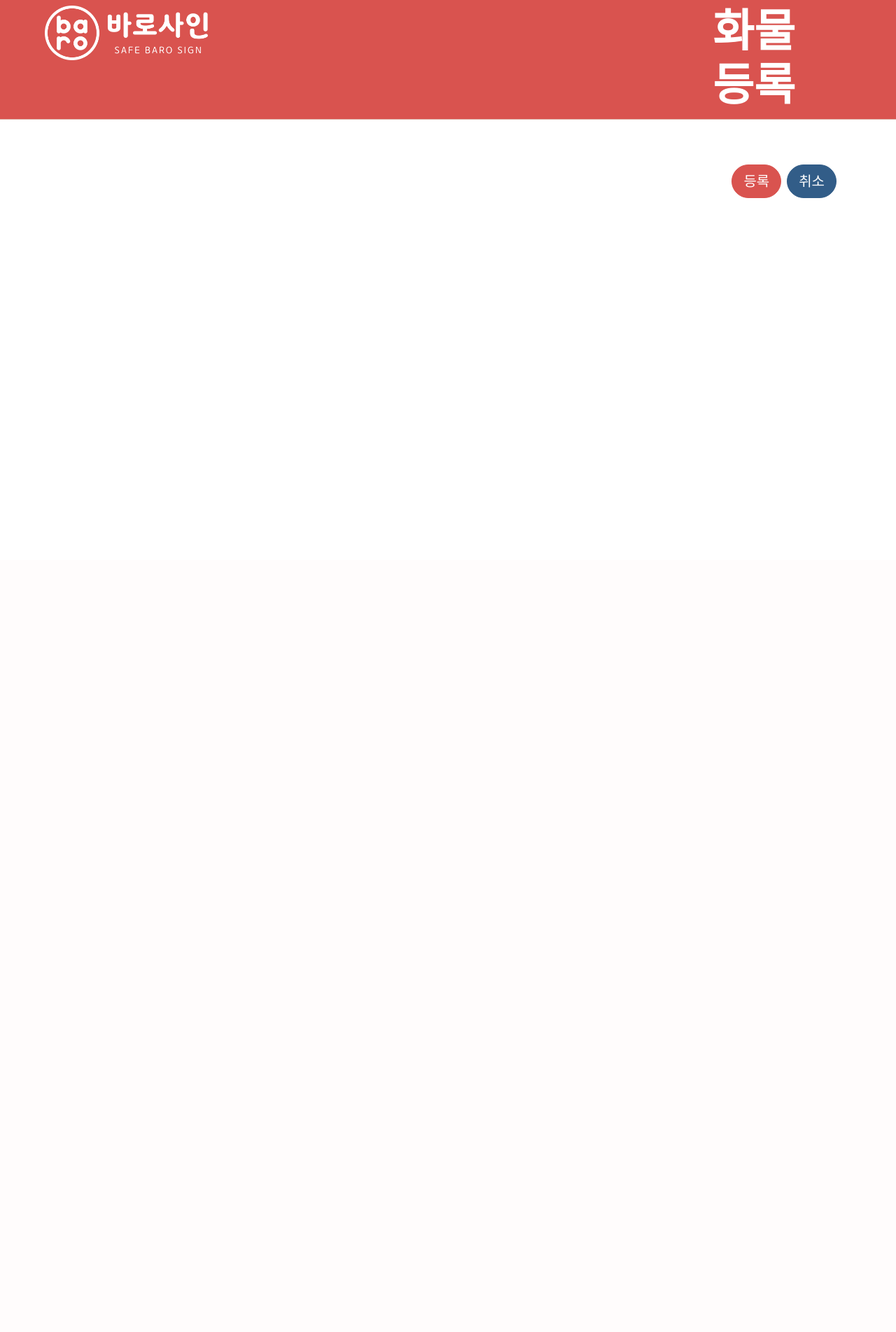
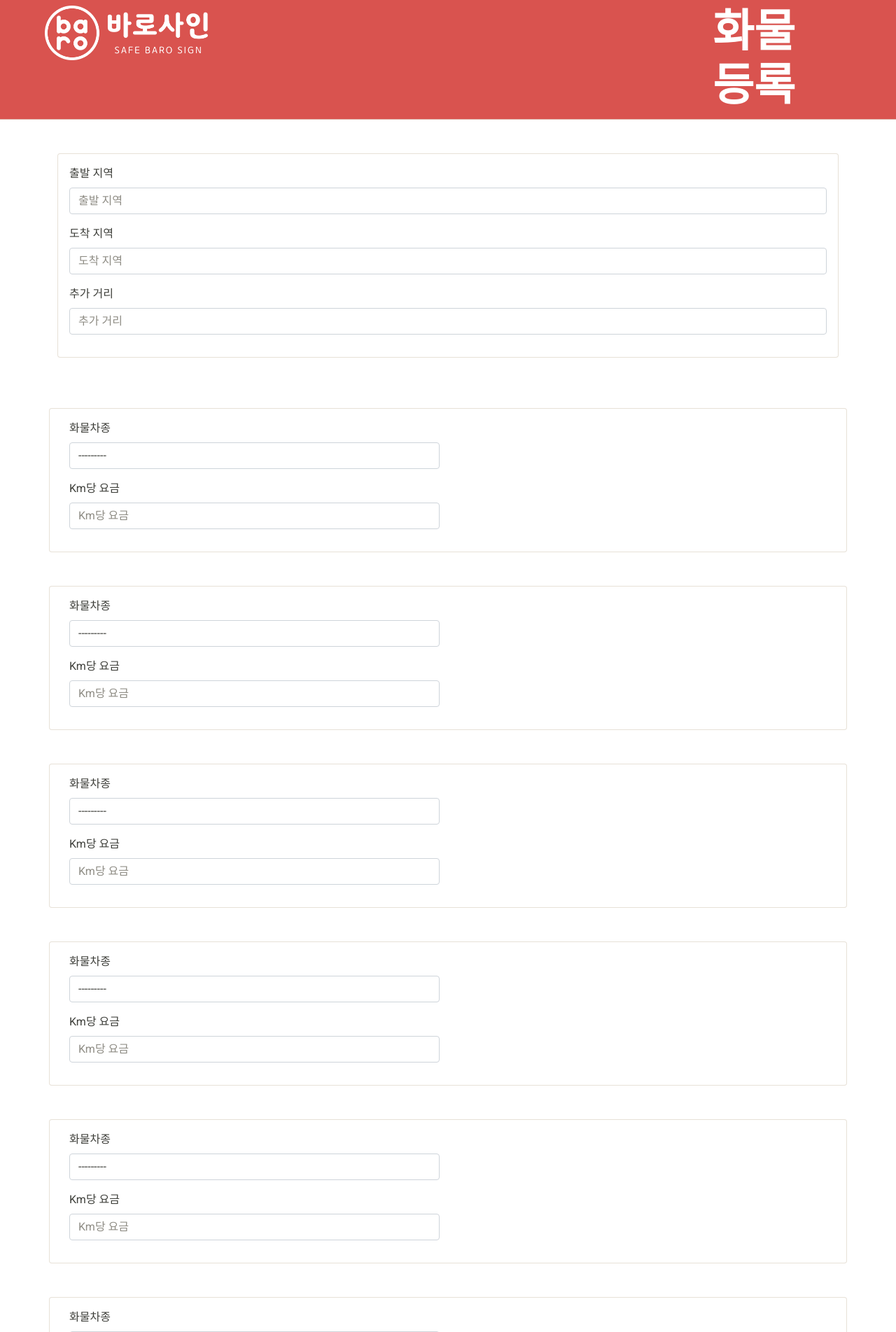
Before and after one commit to catveloper/barosign, a Django app: page /calculator/freights/add in a window 1280 px wide. Shown: the top 1903 px of the page at 70% size. Before the commit the page ends 283 px from the top, so only its background shows below. Run offline with Django 3.2, Linux system fonts and the light colour scheme; some libraries are stand-ins or nearby versions.

Commit message:
지역별 운임료 폼 생성

```diff
--- a/apps/calculator/forms.py
+++ b/apps/calculator/forms.py
@@ -1,6 +1,8 @@
 from django import forms
+from django.forms import inlineformset_factory
 
-from apps.calculator.models import TransportSection, ChargeCalculator
+from apps.calculator.enums import TruckType
+from apps.calculator.models import TransportSection, ChargeCalculator, ChargeType
 
 
 class TransportSectionForm(forms.ModelForm):
@@ -16,8 +18,20 @@ class TransportSectionForm(forms.ModelForm):
             "start_ara",
             "arrival_are",
             "extra_distance",
-            "charge_types",
         ]
+
+
+class ChargeTypeForm(forms.ModelForm):
+
+    class Meta:
+        model = ChargeType
+        fields = [
+            "truck",
+            "per_km_cost",
+        ]
+
+
+ChargeTypeFormSet = inlineformset_factory(parent_model=TransportSection, model=ChargeType, form=ChargeTypeForm, extra=len(TruckType), can_delete_extra=False)
 
 
 class ChargeCalculatorForm(forms.ModelForm):
--- a/apps/calculator/models.py
+++ b/apps/calculator/models.py
@@ -14,7 +14,7 @@ class TransportSection(models.Model):
 
 class ChargeType(models.Model):
     section = models.ForeignKey(TransportSection, verbose_name='화물', on_delete=models.CASCADE, related_name='charge_types')
-    truck = models.CharField('요금산정 우선순위', choices=TruckType.choices, max_length=20)
+    truck = models.CharField('화물차종', choices=TruckType.choices, max_length=20)
     per_km_cost = models.IntegerField('km당 요금')
 
 
--- a/apps/calculator/views.py
+++ b/apps/calculator/views.py
@@ -3,7 +3,7 @@ from django.urls import reverse_lazy
 from django.views.generic import FormView, ListView, CreateView, UpdateView
 
 from apps.calculator.enums import TruckType
-from apps.calculator.forms import TransportSectionForm, ChargeCalculatorForm
+from apps.calculator.forms import TransportSectionForm, ChargeCalculatorForm, ChargeTypeFormSet
 from apps.calculator.models import TransportSection
 
 
@@ -29,10 +29,12 @@ class FreightCV(CreateView):
     template_name = 'calculator/freight/form.html'
     success_url = reverse_lazy('calculator:freight_lv')
     form_class = TransportSectionForm
+    formset_class = ChargeTypeFormSet
 
     def get_context_data(self, **kwargs):
         context_data = super().get_context_data(**kwargs)
         context_data['chargeType'] = TruckType.to_dict()
+        context_data['formset'] = ChargeTypeFormSet()
         return context_data
 
 
--- a/templates/calculator/freight/form.html
+++ b/templates/calculator/freight/form.html
@@ -10,14 +10,23 @@
         <form action="{% url 'calculator:freight_cv' %}" method="post">
     {% endif %}
 {% csrf_token %}
-        {% bootstrap_field form.name %}
-        {% bootstrap_field form.priority %}
-        {% bootstrap_field form.rate_conversion_point addon_after="<span id='unit'>미선택</span>" %}
-        {% bootstrap_field form.charge_per_weight addon_after="원/kg" %}
-        {% bootstrap_field form.charge_per_volume addon_after="원/m<sup>3</sup>" %}
+    <div class="card card-body">
+        {% bootstrap_form form %}
+    </div>
+    <br/><br/><br/>
+{% for charge_type_form in formset %}
+    <div class="row card card-body">
+    <spna class="col-6">{% bootstrap_field charge_type_form.truck %}</spna>
+    <span class="col-6">{% bootstrap_field charge_type_form.per_km_cost %}</span>
+    </div>
+    <br/><br/>
+{% endfor %}
+
 <div class="btn-group-lg mt-3 form-row float-right">
     <button type="submit" id="save_btn" class="btn btn-danger rounded-pill mr-2">등록</button>
-            <button type="button" class="btn btn-primary rounded-pill mr-2 page_link" data-url="{% url 'calculator:freight_lv' %}">취소</button>
+    <button type="button" class="btn btn-primary rounded-pill mr-2 page_link"
+            data-url="{% url 'calculator:freight_lv' %}">취소
+    </button>
 </div>
 </form>
 {% endblock %}
@@ -38,7 +47,7 @@
 
                 $('#id_priority').change(function () {
                     let chargeType = $(this).val()
-                let unit =  CHARGE_TYPE[chargeType] ? CHARGE_TYPE[chargeType].unit_html : '미선택'
+                    let unit = CHARGE_TYPE[chargeType] ? CHARGE_TYPE[chargeType].unit_html : '미선택'
                     $('#unit').html(unit)
                 })
 
--- a/templates/calculator/index.html
+++ b/templates/calculator/index.html
@@ -15,19 +15,19 @@
 {% endblock %}
 
 {% block extra_script %}
-    <script	src="https://apis.openapi.sk.com/tmap/jsv2?version=1&appKey=l7xxe69bc783e3f542c7a43652ee9bd569e0"></script>
+    <script src="https://apis.openapi.sk.com/tmap/jsv2?version=1&appKey=l7xxe69bc783e3f542c7a43652ee9bd569e0"></script>
     <script>
         CHARGE_TYPE = {% autoescape off %}{{ chargeType }}{% endautoescape %}
             $(function () {
                 var map = new Tmapv2.Map("map_div2",
                     {
-                center: new Tmapv2.LatLng(37.566481622437934,126.98502302169841),
+                        center: new Tmapv2.LatLng(37.566481622437934, 126.98502302169841),
                         width: "890px",
                         height: "400px",
                         zoom: 15
                     });
                 var marker = new Tmapv2.Marker({
-                position: new Tmapv2.LatLng(37.566481622437934,126.98502302169841),
+                    position: new Tmapv2.LatLng(37.566481622437934, 126.98502302169841),
                     map: map
                 });
             })
```
Lines whose indentation alone changed are shown as unchanged.
